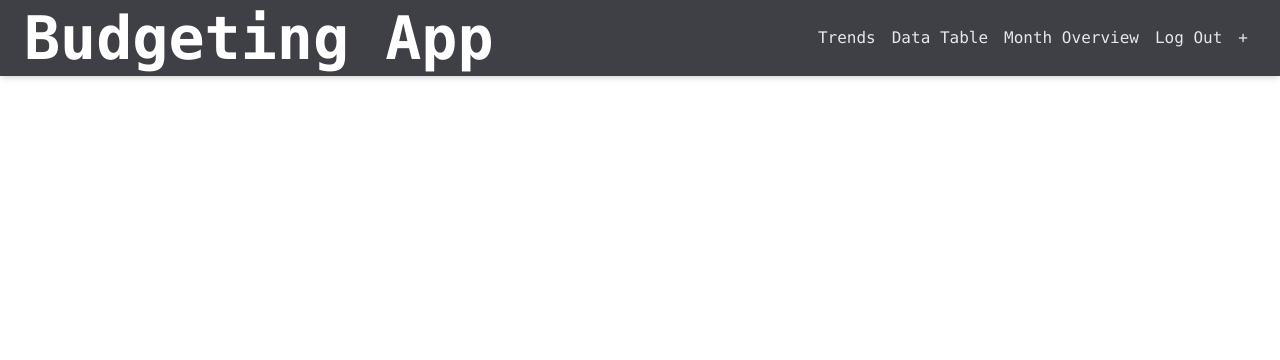
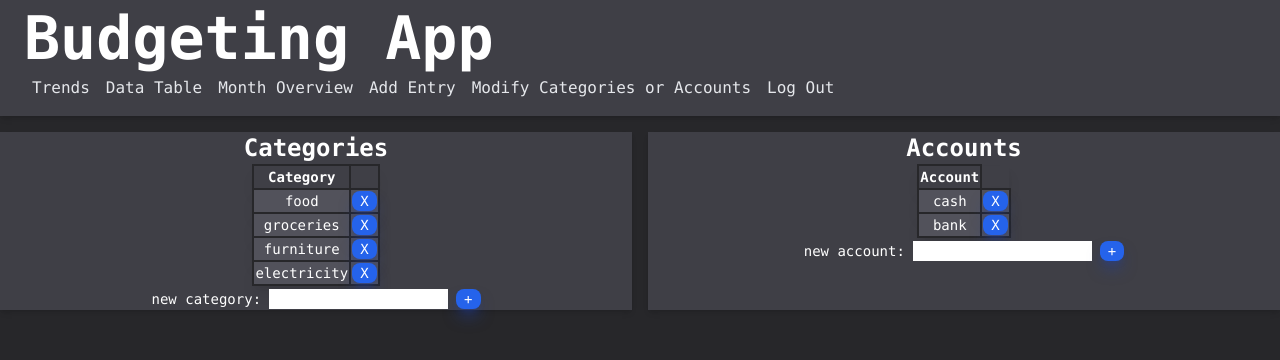
Before and after one commit to duccsquared/budgeting-app, a React (Create React App) app: page /categoryAccount in a window 1280 px wide. Shown: the top 360 px of the page. Built offline with nearby package versions, Linux system fonts and the light colour scheme.

Commit message:
created page for adding and deleting different categories and accounts

```diff
--- a/src/App.js
+++ b/src/App.js
@@ -6,6 +6,7 @@ import GraphDisplay from './pages/graphDisplay.js'
 import TableDisplay from './pages/tableDisplay.js'
 import Transaction from './data/transaction.js'
 import AddTransaction from './pages/addTransaction.js'
+import CategoryAccount from './pages/categoryAccount.js';
 
 import {BrowserRouter as Router, Routes, Route} from "react-router-dom"
 import React from 'react';
@@ -50,6 +51,18 @@ class App extends React.Component { // <div style={{height: 20}}></div>
             categoryList: this.state.categoryList
         })
     }
+    addAccount(account) {
+        this.state.accountList.push(account)
+        this.setState({
+            accountList: this.state.accountList
+        })
+    }
+    removeAccount(index) {
+        this.state.accountList.splice(index,1)
+        this.setState({
+            accountList: this.state.accountList
+        })
+    }
     componentDidMount() {
 
     }
@@ -72,6 +85,15 @@ class App extends React.Component { // <div style={{height: 20}}></div>
                         transactionList={this.state.transactionList}
                         addEntry={(date,label,amount,category,description) => this.addEntry(date,label,amount,category,description)}>
                     </AddTransaction>}></Route>
+                    <Route path="/categoryAccount" element={<CategoryAccount
+                        categoryList={this.state.categoryList}
+                        accountList={this.state.accountList}
+                        addCategory={(category) => this.addCategory(category)}
+                        removeCategory={(index) => this.removeCategory(index)}
+                        addAccount={(account) => this.addAccount(account)}
+                        removeAccount={(index) => this.removeAccount(index)}
+                        >
+                    </CategoryAccount>}></Route>
                 </Routes>
             </Router>
         );
--- a/src/navbar.js
+++ b/src/navbar.js
@@ -20,11 +20,15 @@ export default function NavBar() {
                     <BtnMinim onClick={() => navigate("/chartDisplay")}>Month Overview</BtnMinim>
                 </li>
                 <li className="nav-item mb-2 lg:mb-0">
+                    <BtnMinim onClick={() => navigate("/addTransaction")}>Add Entry</BtnMinim>
+                </li>
+                <li className="nav-item mb-2 lg:mb-0">
+                    <BtnMinim onClick={() => navigate("/categoryAccount")}>Modify Categories or Accounts</BtnMinim>
+                </li>
+                <li className="nav-item mb-2 lg:mb-0">
                     <BtnMinim onClick={() => navigate("/")}>Log Out</BtnMinim>
                 </li>
-                <li className="nav-item mb-2 lg:mb-0">
-                    <BtnMinim onClick={() => navigate("/addTransaction")}>+</BtnMinim>
-                </li>
+
             </ul>
         </div>
     </nav>
--- /dev/null
+++ b/src/pages/categoryAccount.js
@@ -0,0 +1,117 @@
+import React from 'react';
+import {MainSection, BtnMain, BtnSecondary, H1, H2, H3, P, Table, THead, TBody, TR1, TR2, TH, TD, CheckBox, RadioBox, SubSection, BtnMinim, Input} from '../components.js';
+
+class CategoryAccount extends React.Component {
+    render() {
+        return (
+            <MainSection>
+                <div className="grid grid-cols-2 gap-4">
+                <SubSection className="col-span-2"></SubSection>
+                    <SubSection>
+                        <H3>Categories</H3>
+                        <div className="flex">
+                            <div className="grow"/>
+                            <CategoryTable categoryList={this.props.categoryList} removeCategory={(index) => this.props.removeCategory(index)}/>
+                            <div className="grow"/>
+                        </div>
+                        <div className="inline-flex">
+                            <P>new category:</P>
+                            <div className="w-2"/>
+                            <Input onChange={(e) => this.setState({category: e.target.value})}/>
+                            <div className="w-2"/>
+                            <BtnMain onClick={()=>this.props.addCategory(this.state.category)}>
+                                +
+                            </BtnMain>
+                        </div>
+
+                    </SubSection>
+                    <SubSection>
+                        <H3>Accounts</H3>
+                        <div className="flex">
+                            <div className="grow"/>
+                            <AccountTable accountList={this.props.accountList}  removeAccount={(index) => this.props.removeAccount(index)}/>
+                            <div className="grow"/>
+                        </div>
+                        <div className="inline-flex">
+                            <P>new account:</P>
+                            <div className="w-2"/>
+                            <Input onChange={(e) => this.setState({account: e.target.value})}/>
+                            <div className="w-2"/>
+                            <BtnMain onClick={()=>this.props.addAccount(this.state.account)}>
+                                +
+                            </BtnMain>
+                        </div>
+                    </SubSection>
+                </div>
+            </MainSection>
+            )
+        }
+    }
+
+
+class CategoryTable extends React.Component {
+    render() {
+        return (
+            <Table>
+                <THead>
+                    <TR1>
+                        <TH>Category</TH>
+                        <TH></TH>
+                    </TR1>
+                </THead>
+                <TBody>
+                    {
+                        this.props.categoryList.map((category,index) => <CategoryRow category={category} removeCategory={() => this.props.removeCategory(index)}/>)
+                    }
+                </TBody>
+            </Table>
+        )
+    }
+}
+class CategoryRow extends React.Component {
+    render() {
+        return (
+            <TR1>
+                <TD>
+                    {this.props.category}
+                </TD>
+                <TD>
+                    <BtnMain onClick={() => this.props.removeCategory()}>X</BtnMain>
+                </TD>
+            </TR1>
+        )
+    }
+}
+class AccountTable extends React.Component {
+    render() {
+        return (
+            <Table>
+                <THead>
+                    <TR1>
+                        <TH>Account</TH>
+                    </TR1>
+                </THead>
+                <TBody>
+                    {
+                        this.props.accountList.map((account,index) => <AccountRow account={account} removeAccount={() => this.props.removeAccount(index)}/>)
+                    }
+                </TBody>
+            </Table>
+        )
+    }
+}
+class AccountRow extends React.Component {
+    render() {
+        return (
+            <TR1>
+                <TD>
+                    {this.props.account}
+                </TD>
+                <TD>
+                    <BtnMain onClick={() => this.props.removeAccount()}>X</BtnMain>
+                </TD>
+            </TR1>
+        )
+    }
+}
+export default CategoryAccount;
--- a/src/pages/tableDisplay.js
+++ b/src/pages/tableDisplay.js
@@ -17,12 +17,7 @@ function TableDisplay(props) {
                     <RadioBox name="dataType" value="in">inflow</RadioBox>
                     <RadioBox name="dataType" value="out">outflow</RadioBox>
                 </SubSection>
-                <SubSection>
-                    <P>accounts</P>
-                    <CheckBox value="">cash</CheckBox>
-                    <CheckBox value="">bank</CheckBox>
-                    <CheckBox value="">steam</CheckBox>
-                </SubSection>
+                <AccountSection accountList={props.accountList}/>
                 <SubSection>
                     <P>clustering</P>
                     <RadioBox name="clustering" value="sep">separate entities</RadioBox>
@@ -47,4 +42,16 @@ class CategorySection extends React.Component {
     }
 }
 
+class AccountSection extends React.Component {
+    render() {
+        let accountList = this.props.accountList
+        return (
+            <SubSection>
+                <P>accounts</P>
+                {accountList.map((account) => <CheckBox value="">{account}</CheckBox>)}
+            </SubSection>
+        )
+    }
+}
+
 export default TableDisplay
```
